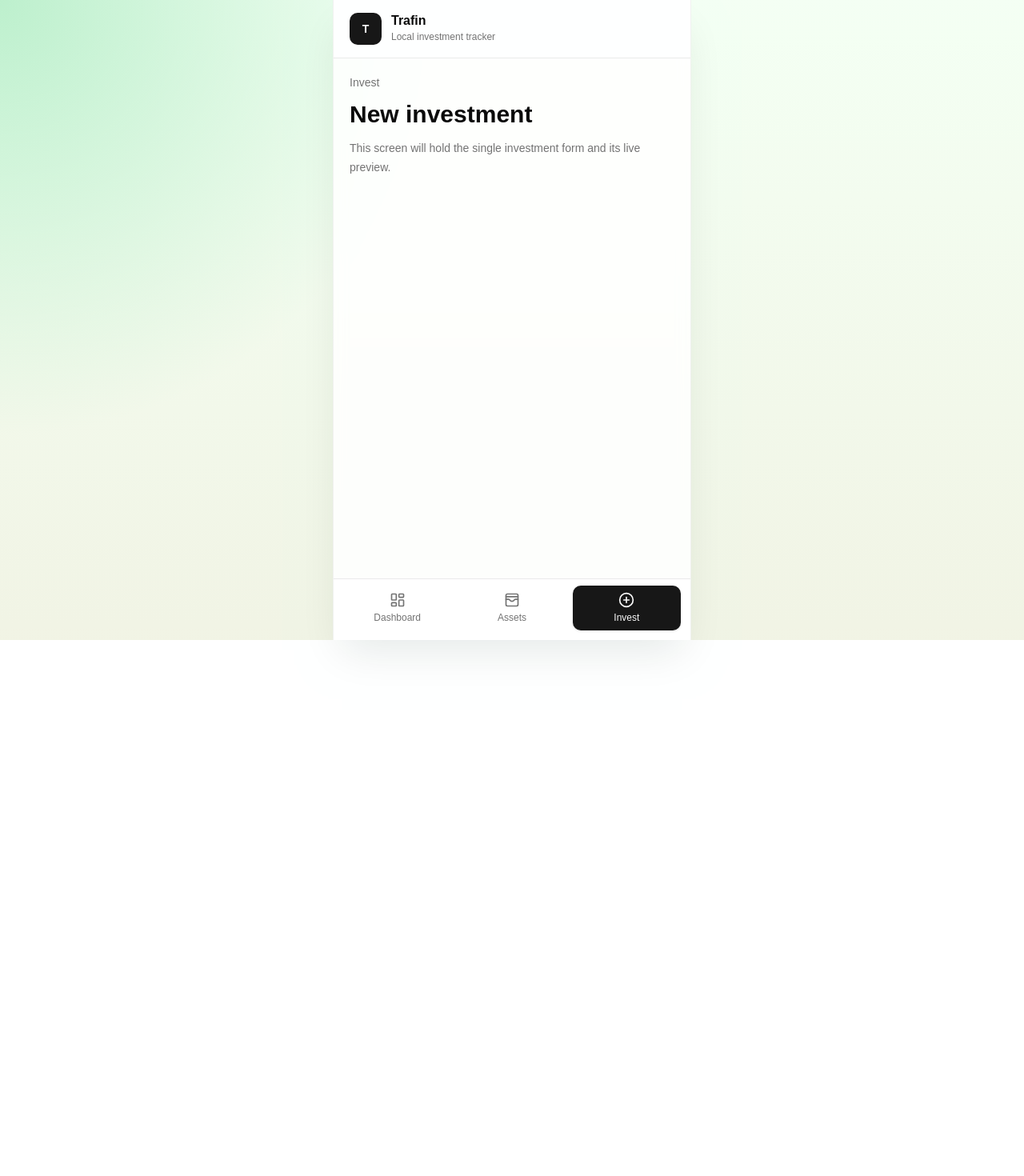
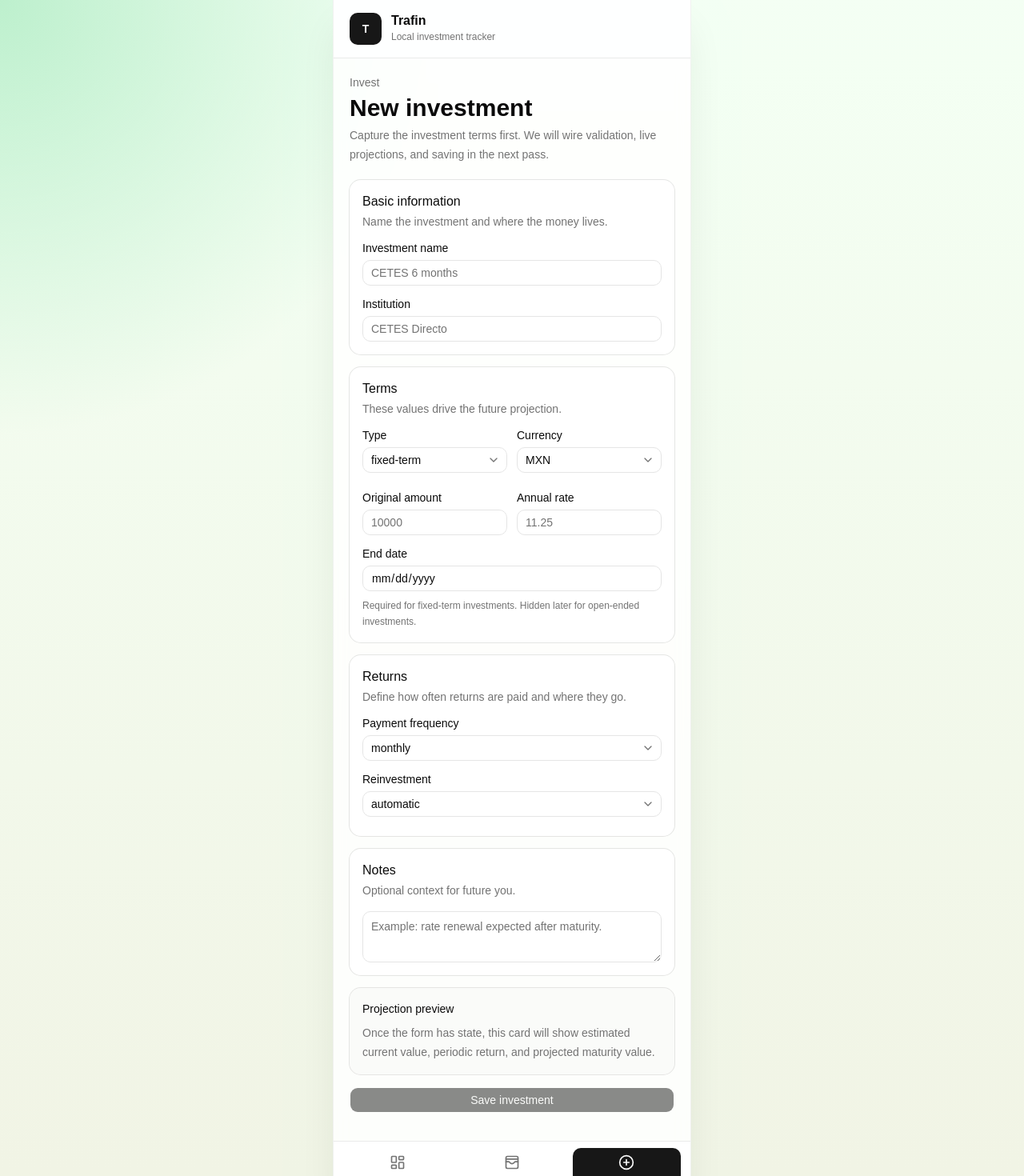
Before and after one commit to JorgeIba/Kadra, a React (Vite) app: page /invest in a window 1280 px wide. Shown: the top 1470 px of the page at 80% size. Before the commit the page ends 800 px from the top, so only its background shows below. Built offline with nearby package versions, Linux system fonts and the light colour scheme.

Commit message:
Add static new-investment form screen

```diff
--- a/src/app/screens/invest/InvestScreen.tsx
+++ b/src/app/screens/invest/InvestScreen.tsx
@@ -1,11 +1,264 @@
+import type React from "react"
+import {
+  CURRENCIES,
+  CURRENCY_LABELS,
+  INVESTMENT_TYPE_LABELS,
+  INVESTMENT_TYPES,
+  PAYMENT_FREQUENCIES,
+  PAYMENT_FREQUENCY_LABELS,
+  REINVESTMENT_BEHAVIORS,
+  REINVESTMENT_BEHAVIOR_LABELS,
+} from "@/domain/investments"
+import { Button } from "@/components/ui/button"
+import {
+  Card,
+  CardContent,
+  CardDescription,
+  CardHeader,
+  CardTitle,
+} from "@/components/ui/card"
+import { Input } from "@/components/ui/input"
+import { Label } from "@/components/ui/label"
+import {
+  Select,
+  SelectContent,
+  SelectItem,
+  SelectTrigger,
+  SelectValue,
+} from "@/components/ui/select"
+import { Textarea } from "@/components/ui/textarea"
+
+const INVESTMENT_TYPE_OPTIONS = [
+  INVESTMENT_TYPES.fixedTerm,
+  INVESTMENT_TYPES.openEnded,
+] as const
+
+const PAYMENT_FREQUENCY_OPTIONS = [
+  PAYMENT_FREQUENCIES.daily,
+  PAYMENT_FREQUENCIES.weekly,
+  PAYMENT_FREQUENCIES.monthly,
+  PAYMENT_FREQUENCIES.atMaturity,
+] as const
+
+const REINVESTMENT_BEHAVIOR_OPTIONS = [
+  REINVESTMENT_BEHAVIORS.automatic,
+  REINVESTMENT_BEHAVIORS.toCash,
+] as const
+
+const CURRENCY_OPTIONS = [CURRENCIES.mxn] as const
+
 export function InvestScreen() {
   return (
-    <section className="space-y-3">
-      <p className="text-sm font-medium text-muted-foreground">Invest</p>
-      <h1 className="text-3xl font-semibold tracking-normal">New investment</h1>
-      <p className="max-w-sm text-sm leading-6 text-muted-foreground">
-        This screen will hold the single investment form and its live preview.
-      </p>
+    <section className="space-y-5">
+      <div className="space-y-1">
+        <p className="text-sm font-medium text-muted-foreground">Invest</p>
+        <h1 className="text-3xl font-semibold tracking-normal">
+          New investment
+        </h1>
+        <p className="max-w-sm text-sm leading-6 text-muted-foreground">
+          Capture the investment terms first. We will wire validation, live
+          projections, and saving in the next pass.
+        </p>
+      </div>
+
+      <form className="space-y-4">
+        <Card>
+          <CardHeader>
+            <CardTitle>Basic information</CardTitle>
+            <CardDescription>
+              Name the investment and where the money lives.
+            </CardDescription>
+          </CardHeader>
+          <CardContent className="space-y-4">
+            <Field label="Investment name" htmlFor="investment-name">
+              <Input
+                id="investment-name"
+                name="investmentName"
+                placeholder="CETES 6 months"
+              />
+            </Field>
+
+            <Field label="Institution" htmlFor="institution-name">
+              <Input
+                id="institution-name"
+                name="institutionName"
+                placeholder="CETES Directo"
+              />
+            </Field>
+          </CardContent>
+        </Card>
+
+        <Card>
+          <CardHeader>
+            <CardTitle>Terms</CardTitle>
+            <CardDescription>
+              These values drive the future projection.
+            </CardDescription>
+          </CardHeader>
+          <CardContent className="space-y-4">
+            <div className="grid grid-cols-2 gap-3">
+              <Field label="Type" htmlFor="investment-type">
+                <Select
+                  name="investmentType"
+                  defaultValue={INVESTMENT_TYPES.fixedTerm}
+                >
+                  <SelectTrigger id="investment-type" className="w-full">
+                    <SelectValue />
+                  </SelectTrigger>
+                  <SelectContent>
+                    {INVESTMENT_TYPE_OPTIONS.map((investmentType) => (
+                      <SelectItem key={investmentType} value={investmentType}>
+                        {INVESTMENT_TYPE_LABELS[investmentType]}
+                      </SelectItem>
+                    ))}
+                  </SelectContent>
+                </Select>
+              </Field>
+
+              <Field label="Currency" htmlFor="currency">
+                <Select name="currency" defaultValue={CURRENCIES.mxn}>
+                  <SelectTrigger id="currency" className="w-full">
+                    <SelectValue />
+                  </SelectTrigger>
+                  <SelectContent>
+                    {CURRENCY_OPTIONS.map((currency) => (
+                      <SelectItem key={currency} value={currency}>
+                        {CURRENCY_LABELS[currency]}
+                      </SelectItem>
+                    ))}
+                  </SelectContent>
+                </Select>
+              </Field>
+            </div>
+
+            <div className="grid grid-cols-2 gap-3">
+              <Field label="Original amount" htmlFor="original-amount">
+                <Input
+                  id="original-amount"
+                  name="originalAmount"
+                  type="number"
+                  inputMode="decimal"
+                  min="0"
+                  placeholder="10000"
+                />
+              </Field>
+
+              <Field label="Annual rate" htmlFor="annual-rate">
+                <Input
+                  id="annual-rate"
+                  name="annualRate"
+                  type="number"
+                  inputMode="decimal"
+                  min="0"
+                  step="0.01"
+                  placeholder="11.25"
+                />
+              </Field>
+            </div>
+
+            <Field label="End date" htmlFor="end-date">
+              <Input id="end-date" name="endDate" type="date" />
+              <p className="text-xs leading-5 text-muted-foreground">
+                Required for fixed-term investments. Hidden later for open-ended
+                investments.
+              </p>
+            </Field>
+          </CardContent>
+        </Card>
+
+        <Card>
+          <CardHeader>
+            <CardTitle>Returns</CardTitle>
+            <CardDescription>
+              Define how often returns are paid and where they go.
+            </CardDescription>
+          </CardHeader>
+          <CardContent className="space-y-4">
+            <Field label="Payment frequency" htmlFor="payment-frequency">
+              <Select
+                name="paymentFrequency"
+                defaultValue={PAYMENT_FREQUENCIES.monthly}
+              >
+                <SelectTrigger id="payment-frequency" className="w-full">
+                  <SelectValue />
+                </SelectTrigger>
+                <SelectContent>
+                  {PAYMENT_FREQUENCY_OPTIONS.map((paymentFrequency) => (
+                    <SelectItem key={paymentFrequency} value={paymentFrequency}>
+                      {PAYMENT_FREQUENCY_LABELS[paymentFrequency]}
+                    </SelectItem>
+                  ))}
+                </SelectContent>
+              </Select>
+            </Field>
+
+            <Field label="Reinvestment" htmlFor="reinvestment">
+              <Select
+                name="reinvestmentBehavior"
+                defaultValue={REINVESTMENT_BEHAVIORS.automatic}
+              >
+                <SelectTrigger id="reinvestment" className="w-full">
+                  <SelectValue />
+                </SelectTrigger>
+                <SelectContent>
+                  {REINVESTMENT_BEHAVIOR_OPTIONS.map((reinvestmentBehavior) => (
+                    <SelectItem
+                      key={reinvestmentBehavior}
+                      value={reinvestmentBehavior}
+                    >
+                      {REINVESTMENT_BEHAVIOR_LABELS[reinvestmentBehavior]}
+                    </SelectItem>
+                  ))}
+                </SelectContent>
+              </Select>
+            </Field>
+          </CardContent>
+        </Card>
+
+        <Card>
+          <CardHeader>
+            <CardTitle>Notes</CardTitle>
+            <CardDescription>Optional context for future you.</CardDescription>
+          </CardHeader>
+          <CardContent>
+            <Textarea
+              name="notes"
+              placeholder="Example: rate renewal expected after maturity."
+            />
+          </CardContent>
+        </Card>
+
+        <Card className="border-dashed bg-secondary/40">
+          <CardContent className="space-y-2">
+            <p className="text-sm font-medium">Projection preview</p>
+            <p className="text-sm leading-6 text-muted-foreground">
+              Once the form has state, this card will show estimated current
+              value, periodic return, and projected maturity value.
+            </p>
+          </CardContent>
+        </Card>
+
+        <Button type="button" className="w-full" disabled>
+          Save investment
+        </Button>
+      </form>
     </section>
   )
 }
+
+function Field({
+  children,
+  htmlFor,
+  label,
+}: {
+  children: React.ReactNode
+  htmlFor: string
+  label: string
+}) {
+  return (
+    <div className="space-y-2">
+      <Label htmlFor={htmlFor}>{label}</Label>
+      {children}
+    </div>
+  )
+}
```
